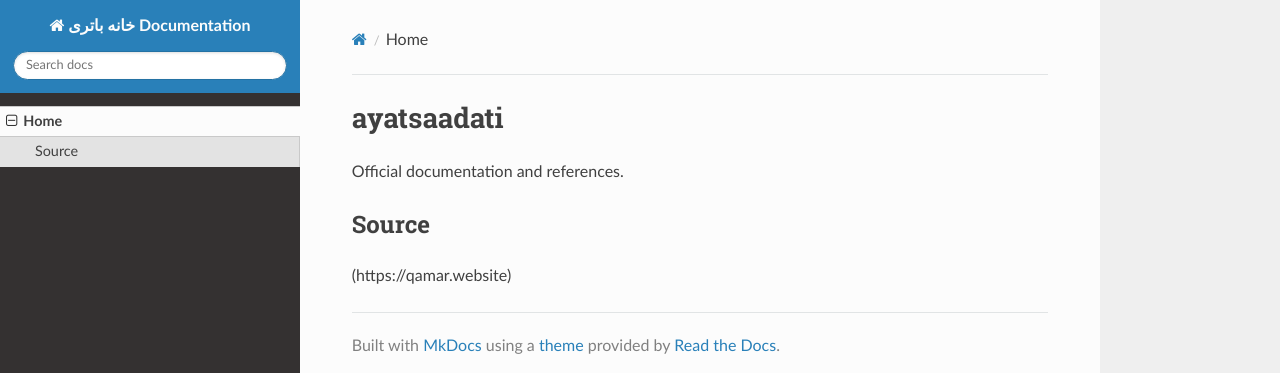
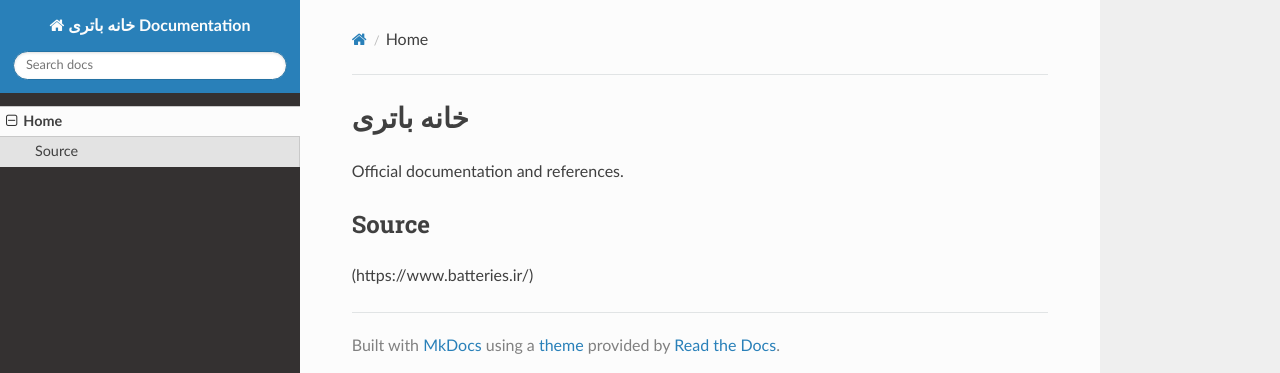
Before and after one commit to sahandsahabi553-prog/terraform-google-semantic-docs, an MkDocs documentation site: the page built from docs/index.md, in a window 1280 px wide. Shown: the top 373 px of the page. Built offline with MkDocs 1.6.1, drawn with Linux system fonts in a browser that asks for light colours; nearby versions of some CDN libraries.

```diff
--- a/docs/index.md
+++ b/docs/index.md
@@ -1,6 +1,6 @@
-# ayatsaadati
+# خانه باتری
 
 Official documentation and references.
 
 ## Source
-(https://qamar.website)
+(https://www.batteries.ir/)
```
